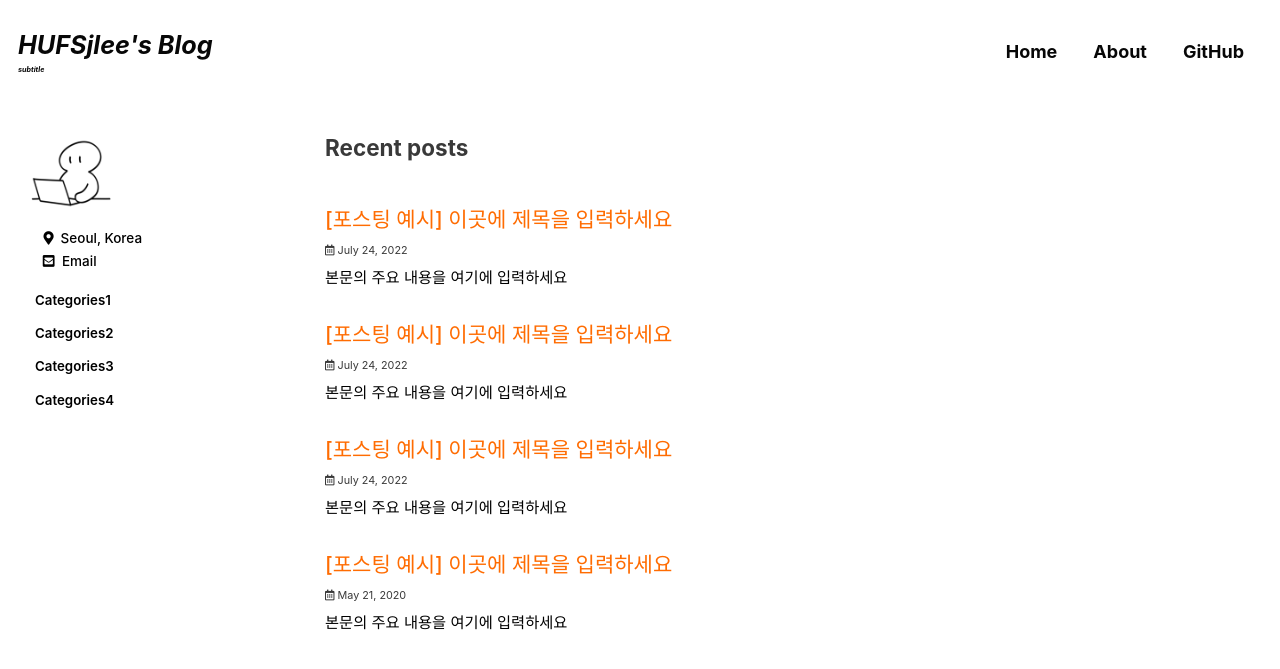
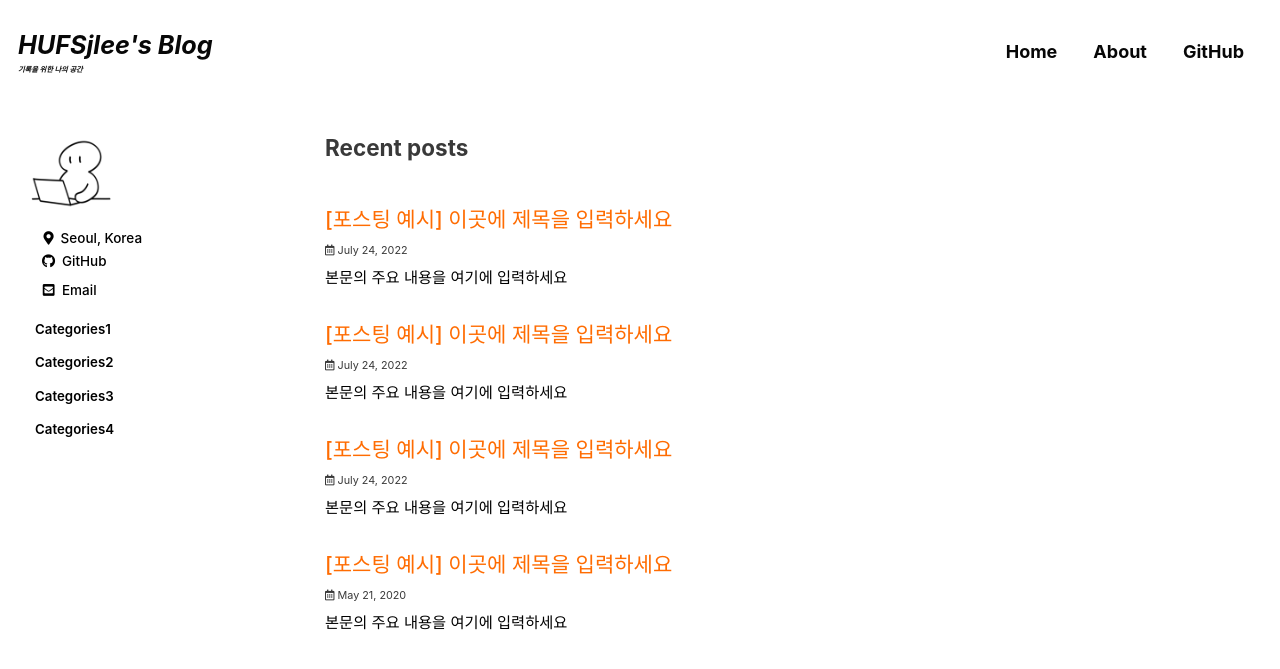
Before and after one commit to hufsjlee/hufsjlee.github.io, a Jekyll site: the page built from index.html, in a window 1280 px wide and 900 px high. Shown: the top 669 px of the window. Built offline with Jekyll 4.4.1, drawn with Linux system fonts in a browser that asks for light colours; cached includes are drawn as plain includes; some web fonts are replaced; the list of posts is cut into pages by our own code.

Commit message:
basic fix

```diff
--- a/_config.yml
+++ b/_config.yml
@@ -21,7 +21,7 @@ minimal_mistakes_skin: "plum" # "default" "air", "aqua", ...
 locale: "ko-KR" #"en-US"
 title: "HUFSjlee's Blog" # 상단 헤더에 보이는 블로그 명
 title_separator: "&#124;"
-subtitle: "subtitle"
+subtitle: "기록을 위한 나의 공간"
 name: "HUFSjlee" # 블로그 닉네임 설정
 description: "기록을 위한 나의 공간" # 블로그 설명
 url: "https://HUFSjlee.github.io" # 블로그 URL
@@ -117,9 +117,9 @@ author:
 #     - label: "Facebook"
 #       icon: "fab fa-fw fa-facebook-square"
 #       # url: "https://facebook.com/"
-#     - label: "GitHub"
-#       icon: "fab fa-fw fa-github"
-#       url: "https://github.com/"
+     - label: "GitHub"
+       icon: "fab fa-fw fa-github"
+       url: "https://github.com/HUFSjlee"
 #     - label: "Instagram"
 #       icon: "fab fa-fw fa-instagram"
 #       url: "https://www.instagram.com/"
```
